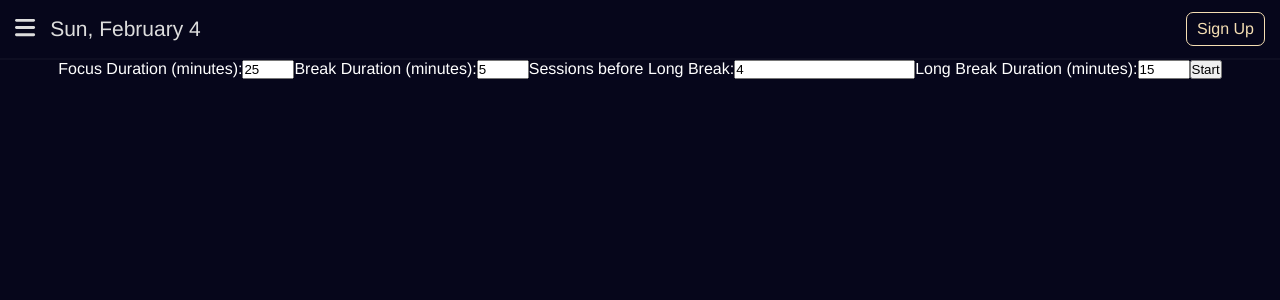
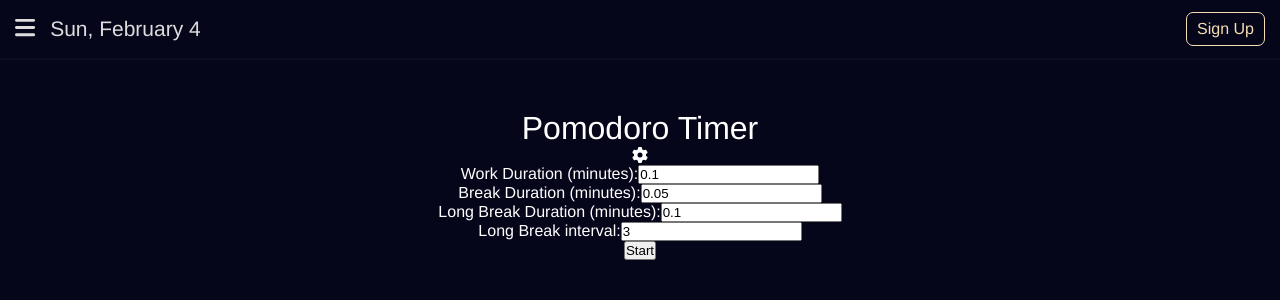
Before and after one commit to trisDeveloper/focusty, a Vue app in the folder frontend/: page /pomodoro in a window 1280 px wide. Shown: the top 300 px of the page. Built offline with nearby package versions, Linux system fonts and the light colour scheme; what v-calendar would draw is missing.

Commit message:
create simple pomodoro template

```diff
--- a/frontend/src/main.js
+++ b/frontend/src/main.js
@@ -17,6 +17,7 @@ import {
   faBars,
   faCalendarDays,
   faChartLine,
+  faGear,
   faHome,
   faHourglass,
   faListCheck,
@@ -40,7 +41,8 @@ library.add(
   faPencil,
   faCalendarDays,
   faTrashCan,
-  faClock
+  faClock,
+  faGear
 )
 
 const app = createApp(App)
--- a/frontend/src/views/pomodoroView.vue
+++ b/frontend/src/views/pomodoroView.vue
@@ -1,75 +1,83 @@
+<script setup>
+import { ref } from 'vue'
+const longInterval = ref(3)
+const sessions = ref(0)
+const workDuration = ref(0.1)
+const breakDuration = ref(0.05)
+const longDuration = ref(0.1)
+const timerRunning = ref(false)
+const timeLeft = ref(0)
+const isWorking = ref(false)
+let timerInterval
+
+const startTimer = () => {
+  timerRunning.value = true
+  isWorking.value = !isWorking.value
+  console.log(isWorking.value)
+  if (isWorking.value) {
+    timeLeft.value = workDuration.value * 60
+  } else if (sessions.value % longInterval.value == 0 && !isWorking.value) {
+    timeLeft.value = longDuration.value * 60
+  } else {
+    timeLeft.value = breakDuration.value * 60
+  }
+  timerInterval = setInterval(() => {
+    timeLeft.value--
+    if (timeLeft.value === 0) {
+      clearInterval(timerInterval)
+      startTimer()
+    }
+  }, 1000)
+  if (isWorking.value) {
+    sessions.value++
+  }
+}
+
+const stopTimer = () => {
+  clearInterval(timerInterval)
+  timerRunning.value = false
+}
+
+const formatTime = (seconds) => {
+  const minutes = Math.floor(seconds / 60)
+  const remainingSeconds = seconds % 60
+  return `${minutes}:${remainingSeconds < 10 ? '0' : ''}${remainingSeconds}`
+}
+</script>
+
 <template>
-  <div class="pomodoro">
-    <div v-if="!isRunning">
-      <label>Focus Duration (minutes):</label>
-      <input type="number" v-model="focusDuration" min="1" max="60" />
-      <label>Break Duration (minutes):</label>
-      <input type="number" v-model="breakDuration" min="1" max="60" />
-      <label>Sessions before Long Break:</label>
-      <input type="number" v-model="sessionsBeforeLongBreak" min="1" />
-      <label>Long Break Duration (minutes):</label>
-      <input type="number" v-model="longBreakDuration" min="1" max="60" />
+  <div class="pomodoro-timer">
+    <h1>Pomodoro Timer</h1>
+    <font-awesome-icon icon="fa-solid fa-gear" />
+    <div v-if="!timerRunning">
+      <label for="work-duration">Work Duration (minutes):</label>
+      <input type="number" id="work-duration" v-model="workDuration" />
+      <br />
+      <label for="break-duration">Break Duration (minutes):</label>
+      <input type="number" id="break-duration" v-model="breakDuration" />
+      <br />
+      <label for="long-duration">Long Break Duration (minutes):</label>
+      <input type="number" id="long-duration" v-model="longDuration" />
+      <br />
+      <label for="longInterval">Long Break interval:</label>
+      <input type="number" id="longInterval" v-model="longInterval" />
+      <br />
       <button @click="startTimer">Start</button>
     </div>
     <div v-else>
-      <h1>{{ currentSessionType }}</h1>
-      <h2>{{ formattedTime }}</h2>
+      <p v-if="isWorking">Working for {{ formatTime(timeLeft) }}</p>
+      <p v-else-if="!isWorking && sessions % longInterval == 0">
+        Long break for {{ formatTime(timeLeft) }}
+      </p>
+      <p v-else>Break for {{ formatTime(timeLeft) }}</p>
       <button @click="stopTimer">Stop</button>
+      <p>session number {{ sessions }}</p>
     </div>
   </div>
 </template>
-
-<script setup>
-import { ref, computed } from 'vue'
-
-const focusDuration = ref(25)
-const breakDuration = ref(5)
-const sessionsBeforeLongBreak = ref(4)
-const longBreakDuration = ref(15)
-const isRunning = ref(false)
-const currentSessionType = ref('Focus')
-const totalTime = computed(() => {
-  if (currentSessionType.value === 'Focus') {
-    return focusDuration.value * 60
-  } else if (currentSessionType.value === 'Break') {
-    return breakDuration.value * 60
-  } else {
-    return longBreakDuration.value * 60
-  }
-})
-const formattedTime = computed(() => {
-  const minutes = Math.floor(totalTime.value / 60)
-  const seconds = totalTime.value % 60
-  return `${minutes.toString().padStart(2, '0')}:${seconds.toString().padStart(2, '0')}`
-})
-
-let timer
-
-const startTimer = () => {
-  isRunning.value = true
-  timer = setInterval(() => {
-    if (totalTime.value > 0) {
-      totalTime.value--
-    } else {
-      clearInterval(timer)
-      if (currentSessionType.value === 'Focus') {
-        currentSessionType.value = 'Break'
-      } else if (currentSessionType.value === 'Break') {
-        currentSessionType.value = 'Focus'
-      }
-      isRunning.value = false
-    }
-  }, 1000)
-}
-
-const stopTimer = () => {
-  clearInterval(timer)
-  isRunning.value = false
-}
-</script>
-
 <style scoped>
-.pomodoro {
+.pomodoro-timer {
   text-align: center;
+  margin-top: 50px;
 }
 </style>
```
